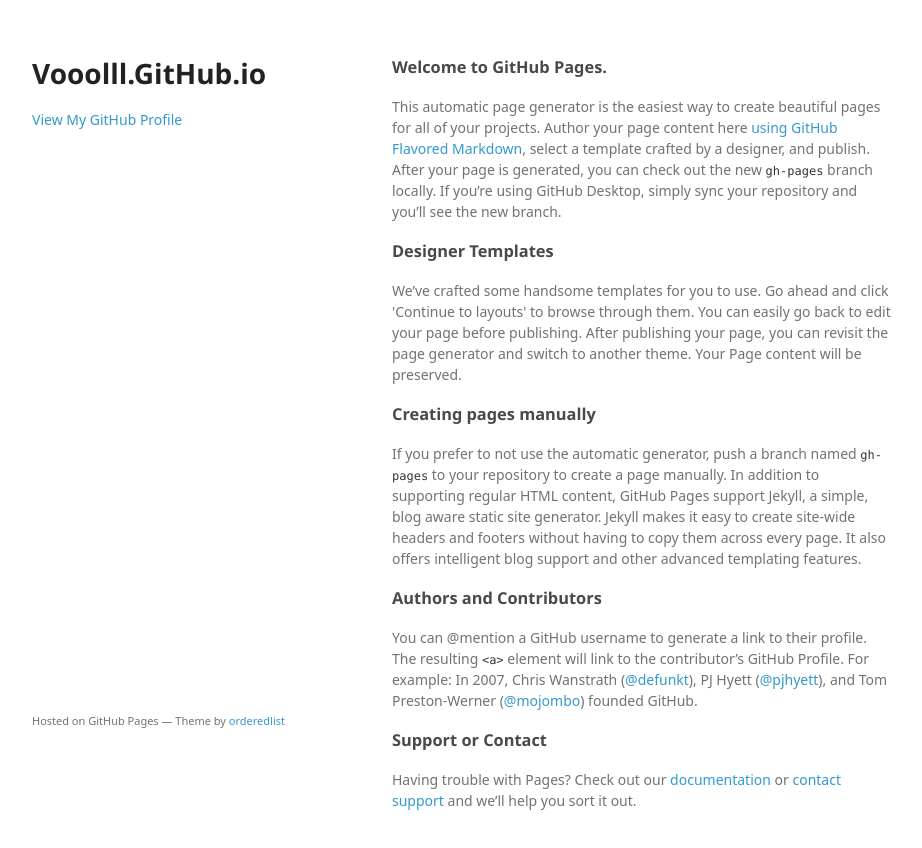
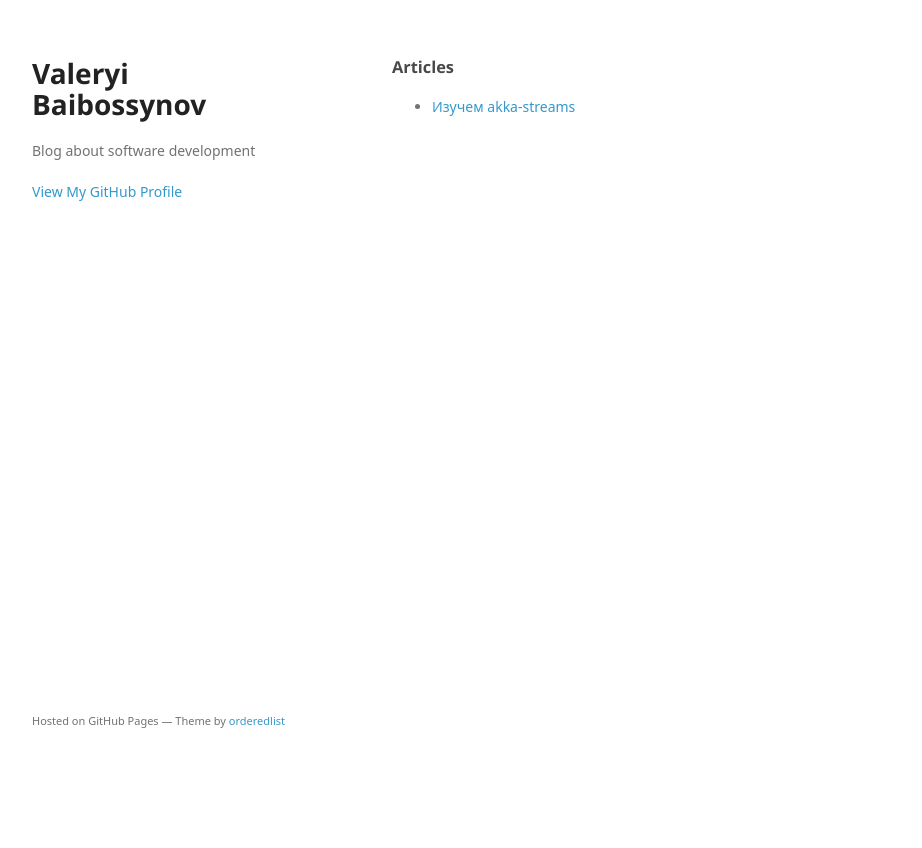
Before and after one commit to vooolll/vooolll.github.io, a plain HTML site: page index.html in a window 1280 px wide. Shown: the whole page, without its empty margins (178-1100 px from the left). After the commit the page ends 800 px from the top, so only its background shows below. Drawn offline with Linux system fonts and the light colour scheme; a web font is replaced by a local one.

Commit message:
Изучаем akka-streams, день 1

```diff
--- a/index.html
+++ b/index.html
@@ -15,8 +15,8 @@
   <body>
     <div class="wrapper">
       <header>
-        <h1>Vooolll.GitHub.io</h1>
-        <p></p>
+        <h1>Valeryi Baibossynov</h1>
+        <p>Blog about software development</p>
 
 
         <p class="view"><a href="https://github.com/vooolll">View My GitHub Profile</a></p>
@@ -24,29 +24,11 @@
       </header>
       <section>
         <h3>
-<a id="welcome-to-github-pages" class="anchor" href="#welcome-to-github-pages" aria-hidden="true"><span aria-hidden="true" class="octicon octicon-link"></span></a>Welcome to GitHub Pages.</h3>
+<a id="welcome-to-github-pages" class="anchor" href="#welcome-to-github-pages" aria-hidden="true"><span aria-hidden="true" class="octicon octicon-link"></span></a>Articles</h3>
+      <ul>
+        <li><a href="akka-streams-learning.html">Изучем akka-streams</a></li>
+      </ul>
 
-<p>This automatic page generator is the easiest way to create beautiful pages for all of your projects. Author your page content here <a href="https://guides.github.com/features/mastering-markdown/">using GitHub Flavored Markdown</a>, select a template crafted by a designer, and publish. After your page is generated, you can check out the new <code>gh-pages</code> branch locally. If you’re using GitHub Desktop, simply sync your repository and you’ll see the new branch.</p>
-
-<h3>
-<a id="designer-templates" class="anchor" href="#designer-templates" aria-hidden="true"><span aria-hidden="true" class="octicon octicon-link"></span></a>Designer Templates</h3>
-
-<p>We’ve crafted some handsome templates for you to use. Go ahead and click 'Continue to layouts' to browse through them. You can easily go back to edit your page before publishing. After publishing your page, you can revisit the page generator and switch to another theme. Your Page content will be preserved.</p>
-
-<h3>
-<a id="creating-pages-manually" class="anchor" href="#creating-pages-manually" aria-hidden="true"><span aria-hidden="true" class="octicon octicon-link"></span></a>Creating pages manually</h3>
-
-<p>If you prefer to not use the automatic generator, push a branch named <code>gh-pages</code> to your repository to create a page manually. In addition to supporting regular HTML content, GitHub Pages support Jekyll, a simple, blog aware static site generator. Jekyll makes it easy to create site-wide headers and footers without having to copy them across every page. It also offers intelligent blog support and other advanced templating features.</p>
-
-<h3>
-<a id="authors-and-contributors" class="anchor" href="#authors-and-contributors" aria-hidden="true"><span aria-hidden="true" class="octicon octicon-link"></span></a>Authors and Contributors</h3>
-
-<p>You can @mention a GitHub username to generate a link to their profile. The resulting <code>&lt;a&gt;</code> element will link to the contributor’s GitHub Profile. For example: In 2007, Chris Wanstrath (<a href="https://github.com/defunkt" class="user-mention">@defunkt</a>), PJ Hyett (<a href="https://github.com/pjhyett" class="user-mention">@pjhyett</a>), and Tom Preston-Werner (<a href="https://github.com/mojombo" class="user-mention">@mojombo</a>) founded GitHub.</p>
-
-<h3>
-<a id="support-or-contact" class="anchor" href="#support-or-contact" aria-hidden="true"><span aria-hidden="true" class="octicon octicon-link"></span></a>Support or Contact</h3>
-
-<p>Having trouble with Pages? Check out our <a href="https://help.github.com/pages">documentation</a> or <a href="https://github.com/contact">contact support</a> and we’ll help you sort it out.</p>
       </section>
       <footer>
         <p><small>Hosted on GitHub Pages &mdash; Theme by <a href="https://github.com/orderedlist">orderedlist</a></small></p>
--- /dev/null
+++ b/stylesheets/article.css
@@ -0,0 +1,27 @@
+content p {
+    margin-top: 20px;
+}
+
+p {
+    line-height: 1.5;
+    font-size: 20px;
+    font-style: normal;
+    font-family: Open Sans,sans-serif;
+}
+
+h1 {
+    font-size: 40px;
+    padding-top: 20px;
+}
+
+h3 {
+    font-size: 30px;
+    padding-top: 20px;
+}
+
+label {
+	line-height: 0.2;
+    font-size: 15px;
+    font-style: normal;
+    font-family: Open Sans,sans-serif;
+}
```
Also changed, not shown: akka-streams-learning.html (added, +66 -0 lines), images/consumer-producer.jpg (added), images/interesting-consumer.jpg (added), stylesheets/styles.css (line endings or trailing spaces).
